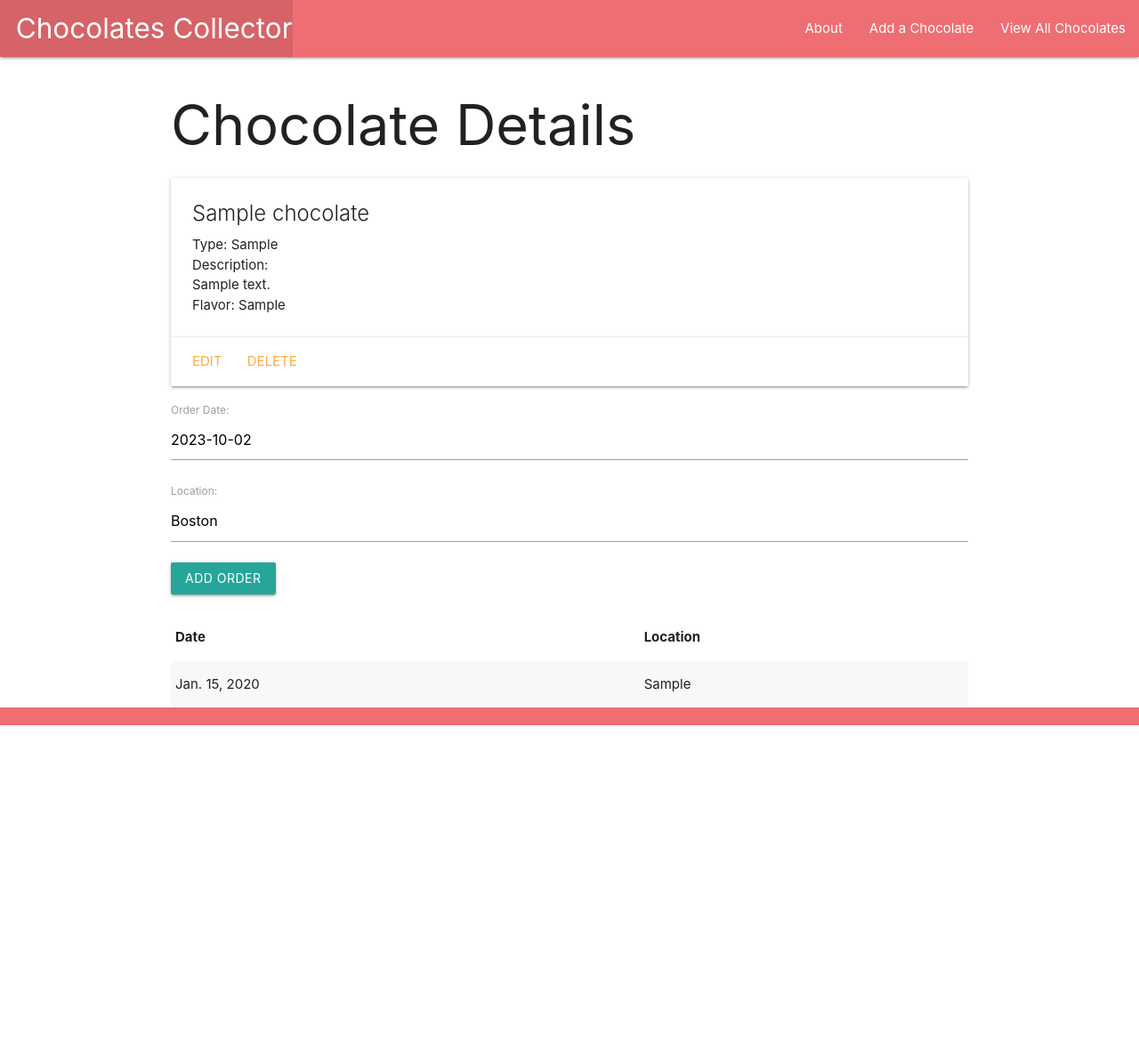
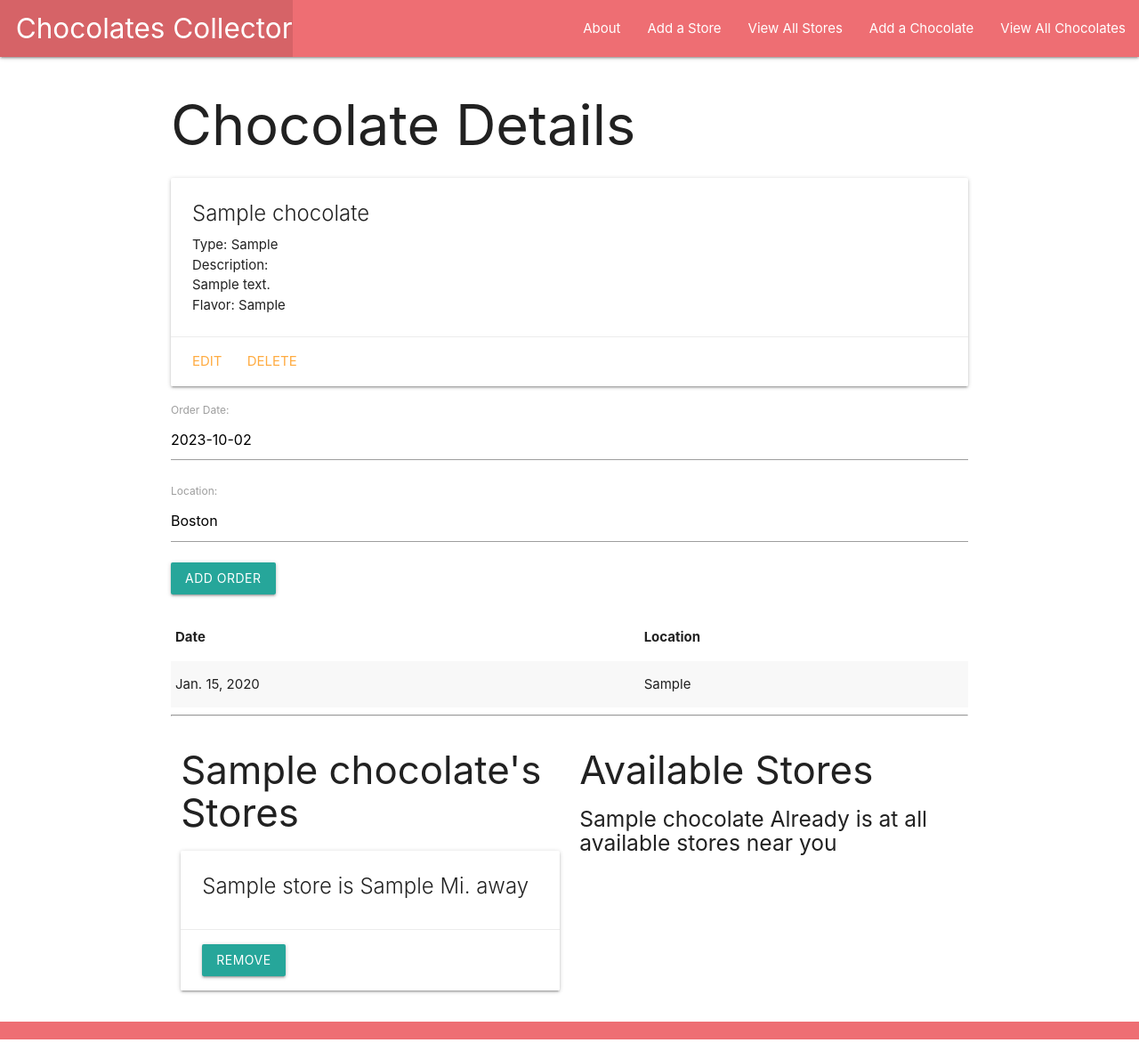
Before and after one commit to DavidTheCarey/chocolatecollector, a Django app: page /chocolates/1 in a window 1280 px wide. Shown: the whole page at 89% size. Before the commit the page ends 815 px from the top, so only its background shows below. Run offline with Django 4.2, Linux system fonts and the light colour scheme; tables that the repository leaves empty hold one stand-in row (values such as "Sample post").

Commit message:
Part 5 complete

```diff
--- a/main_app/admin.py
+++ b/main_app/admin.py
@@ -1,7 +1,8 @@
 from django.contrib import admin
 
 # Register your models here.
-from .models import Chocolate, Order
+from .models import Chocolate, Order, Store
 
 admin.site.register(Chocolate)
 admin.site.register(Order)
+admin.site.register(Store)
--- a/main_app/models.py
+++ b/main_app/models.py
@@ -8,11 +8,22 @@ chocolates = [
   {'name': 'Butter Cream', 'type': 'Cream Filled', 'description': 'A delicious confectionery piece with a familiar creamy center', 'flavor': "Dark Chocolate"},
 ]
 
+class Store(models.Model):
+  name = models.CharField(max_length=50)
+  distance = models.CharField(max_length=5)
+
+  def __str__(self):
+    return self.name
+
+  def get_absolute_url(self):
+    return reverse('stores_detail', kwargs={'pk': self.id})
+
 class Chocolate(models.Model):
     name = models.CharField(max_length=100)
     type = models.CharField(max_length=100)
     description = models.TextField(max_length=250)
     flavor = models.CharField(max_length=100)
+    stores = models.ManyToManyField(Store)
 
     def __str__(self):
         return self.name
--- a/main_app/templates/base.html
+++ b/main_app/templates/base.html
@@ -17,6 +17,8 @@
         </ul>
         <ul class="right">
           <li><a href="{% url 'about' %}">About</a></li>
+          <li><a href="{% url 'stores_create' %}">Add a Store</a></li>
+          <li><a href="{% url 'stores_index' %}">View All Stores</a></li>
           <li><a href="{% url 'chocolates_create' %}">Add a Chocolate</a></li>
           <li><a href="{% url 'index' %}">View All Chocolates</a></li>
         </ul>
--- a/main_app/templates/chocolates/detail.html
+++ b/main_app/templates/chocolates/detail.html
@@ -41,6 +41,55 @@
   <!-- New Markup Above -->
 </div>
 
+<hr>
+<div class="row">
+  <div class="col s6">
+    <h3>{{ chocolate.name }}'s Stores</h3>
+    {% if chocolate.stores.count %}
+      {% for store in chocolate.stores.all %}
+        <div class="card">
+          <div class="card-content">
+            <span class="card-title">
+                {{ store.name }} is {{ store.distance }} Mi. away
+            </span>
+          </div>
+          <div class="card-action">
+            <form action="{% url 'unassoc_store' chocolate.id store.id %}" method="POST">
+              {% csrf_token %}
+              <button type="submit" class="btn">Remove</button>
+            </form>
+          </div>
+        </div>
+      {% endfor %}
+    {% else %}
+      <h5>Not available near you</h5>
+    {% endif %}
+  </div>
+  <!-- Available stores will come after this line -->
+  <div class="col s6">
+    <h3>Available Stores</h3>
+    {% if stores.count %}
+      {% for store in stores.all %}
+        <div class="card">
+          <div class="card-content">
+            <span class="card-title">
+                {{ store.name }} is {{ store.distance }} Mi. away
+            </span>
+          </div>
+          <div class="card-action">
+            <form action="{% url 'assoc_store' chocolate.id store.id %}" method="POST">
+              {% csrf_token %}
+              <button type="submit" class="btn">Add</button>
+            </form>
+          </div>
+        </div>
+      {% endfor %}
+    {% else %}
+      <h5>{{chocolate.name}} Already is at all available stores near you</h5>
+    {% endif %}
+  </div>
+</div>
+
 <script>
   const dateEl = document.getElementById('id_date');
   M.Datepicker.init(dateEl, {
--- a/main_app/urls.py
+++ b/main_app/urls.py
@@ -10,4 +10,11 @@ urlpatterns = [
   path('chocolates/<int:pk>/update/', views.ChocolateUpdate.as_view(), name='chocolates_update'),
   path('chocolates/<int:pk>/delete/', views.ChocolateDelete.as_view(), name='chocolates_delete'),
   path('chocolates/<int:chocolate_id>/add_order/', views.add_order, name='add_order'),
+  path('chocolates/<int:chocolate_id>/assoc_store/<int:store_id>/', views.assoc_store, name='assoc_store'),
+  path('chocolates/<int:chocolate_id>/unassoc_store/<int:store_id>/', views.unassoc_store, name='unassoc_store'),
+  path('stores/', views.StoreList.as_view(), name='stores_index'),
+  path('stores/<int:pk>/', views.StoreDetail.as_view(), name='stores_detail'),
+  path('stores/create/', views.StoreCreate.as_view(), name='stores_create'),
+  path('stores/<int:pk>/update/', views.StoreUpdate.as_view(), name='stores_update'),
+  path('stores/<int:pk>/delete/', views.StoreDelete.as_view(), name='stores_delete'),
 ]
--- a/main_app/views.py
+++ b/main_app/views.py
@@ -1,6 +1,7 @@
 from django.shortcuts import render, redirect
 from django.views.generic.edit import CreateView, UpdateView, DeleteView
-from .models import Chocolate
+from django.views.generic import ListView, DetailView
+from .models import Chocolate, Store
 from .forms import OrderForm
 
 
@@ -21,8 +22,10 @@ def chocolates_index(request):
 def chocolate_detail(request, chocolate_id):
     chocolate = Chocolate.objects.get(id=chocolate_id)
     order_form = OrderForm()
+    id_list = chocolate.stores.all().values_list('id')
+    not_at_stores = Store.objects.exclude(id__in=id_list)
     return render(request, 'chocolates/detail.html', {
-        'chocolate': chocolate, "order_form": order_form
+        'chocolate': chocolate, "order_form": order_form, "stores": not_at_stores
     })
 
 def add_order(request, chocolate_id):
@@ -52,3 +55,29 @@ class ChocolateUpdate(UpdateView):
 class ChocolateDelete(DeleteView):
   model = Chocolate
   success_url = '/chocolates'
+
+class StoreList(ListView):
+  model = Store
+
+class StoreDetail(DetailView):
+  model = Store
+
+class StoreCreate(CreateView):
+  model = Store
+  fields = '__all__'
+
+class StoreUpdate(UpdateView):
+  model = Store
+  fields = ['name', 'distance']
+
+class StoreDelete(DeleteView):
+  model = Store
+  success_url = '/stores'
+
+def assoc_store(request, chocolate_id, store_id):
+  Chocolate.objects.get(id=chocolate_id).stores.add(store_id)
+  return redirect('detail', chocolate_id=chocolate_id)
+
+def unassoc_store(request, chocolate_id, store_id):
+  Chocolate.objects.get(id=chocolate_id).stores.remove(store_id)
+  return redirect('detail', chocolate_id=chocolate_id)
```
Also changed, not shown: main_app/templates/main_app/store_confirm_delete.html (added, +13 -0 lines), main_app/templates/main_app/store_detail.html (added, +20 -0 lines), main_app/templates/main_app/store_form.html (added, +19 -0 lines), main_app/templates/main_app/store_list.html (added, +17 -0 lines), main_app/migrations/0003_store_chocolate_stores.py (added).
